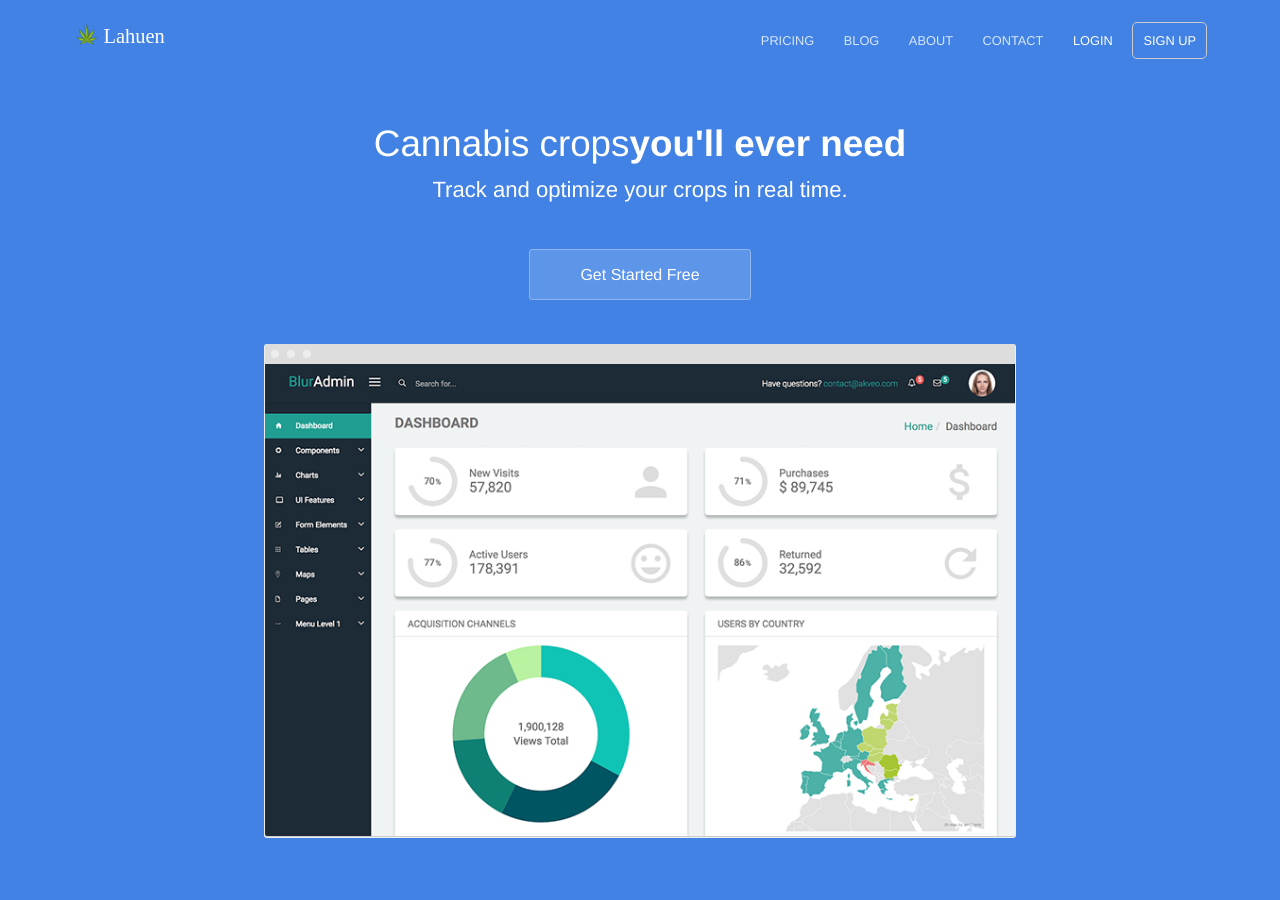
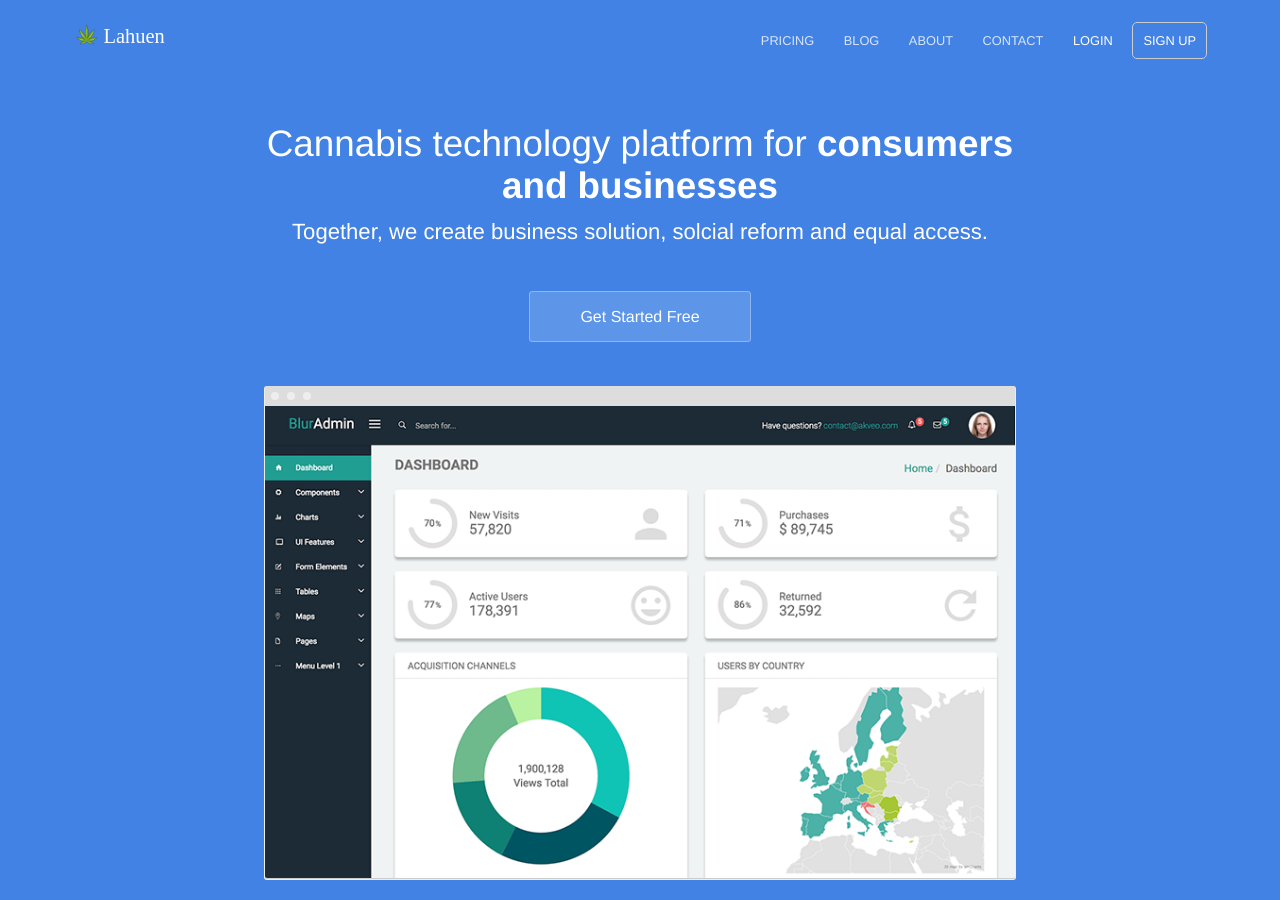
Before and after one commit to lahuen/lahuen, a Jekyll site: the page built from web/index.html, in a window 1280 px wide and 900 px high. Built offline with Jekyll 4.4.1, drawn with Linux system fonts in a browser that asks for light colours.

Commit message:
Update index.html

```diff
--- a/web/index.html
+++ b/web/index.html
@@ -4,8 +4,8 @@ description: Record events related to your crops, upload photos privately and sh
 ---
 <section class="hero">
 	<div class="text-container">
-		<h1 class="editable">Cannabis crops<strong>you'll ever need</strong></h1>
-		<p class="subtext editable">Track and optimize your crops in real time.</p>
+		<h1 class="editable">Cannabis technology platform for <strong>consumers and businesses</strong></h1>
+		<p class="subtext editable">Together, we create business solution, solcial reform and equal access.</p>
 		<div class="cta button alt"><a href="{{ site.baseurl }}/contact/">Get Started Free</a></div>
 		<div>
 			<img src="{{ site.baseurl }}/images/dashboard.png" alt="Screenshot" class="screenshot editable" />
```
